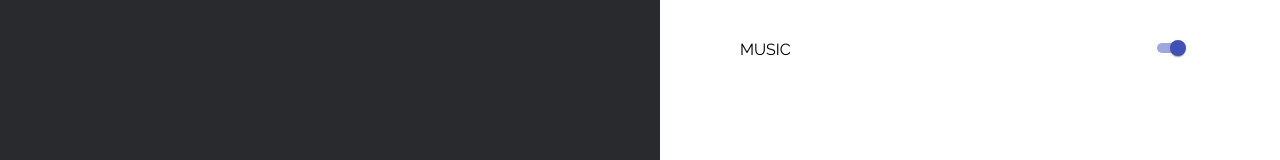
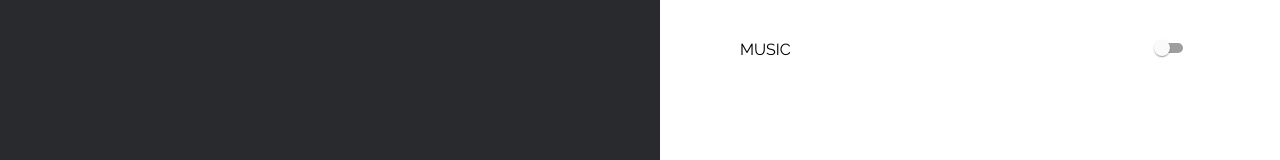
Before and after one commit to msaaddev/aks-trivia, a Next.js app: page / in a window 1280 px wide. Shown: the top 160 px of the page. Built offline with nearby package versions, Linux system fonts and the light colour scheme.

Commit message:
👌 IMPROVE: remove autoplay

```diff
--- a/components/Trivia.js
+++ b/components/Trivia.js
@@ -10,11 +10,7 @@ const Trivia = () => {
     const [question, setQuestion] = useState(
         "Welcome y'all. Let's see which question you get. You will have 30 secs at most to answer it. Good luck!"
     );
-    const [checked, setChecked] = useState(true);
-
-    useEffect(() => {
-        backgroundMusic(false);
-    }, []);
+    const [checked, setChecked] = useState(false);
 
     /**
      *
```
